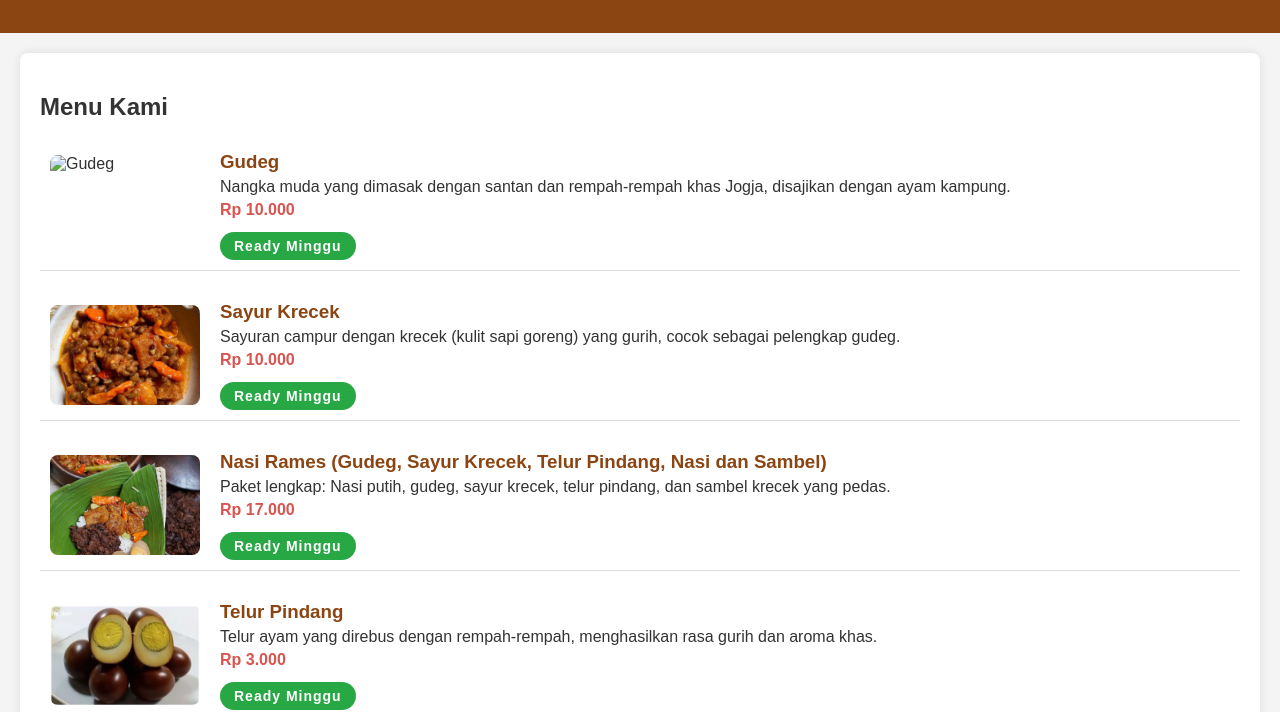
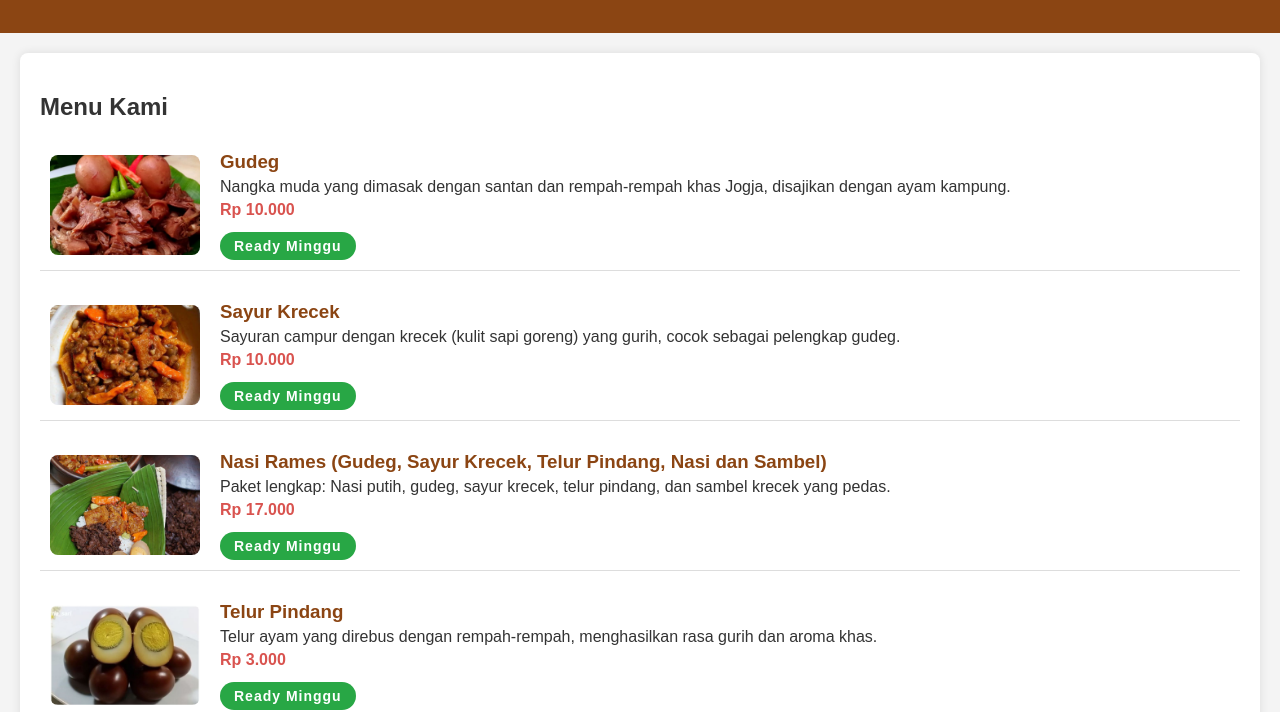
Before and after one commit to zahwaptr/mini-project-warung-gudeg-jogja, a plain HTML site: page index.html in a window 1280 px wide. Shown: the part 94-806 px from the top of the page. Drawn offline with Linux system fonts and the light colour scheme.

Commit message:
Update index.html

```diff
--- a/index.html
+++ b/index.html
@@ -119,7 +119,7 @@
         <h2>Menu Kami</h2>
 
         <div class="menu-item">
-            <img src="gudeg-.jpg" alt="Gudeg">
+            <img src="images/gudeg-.jpg" alt="Gudeg">
             <div class="menu-details">
                 <h3>Gudeg</h3>
                 <p>Nangka muda yang dimasak dengan santan dan rempah-rempah khas Jogja, disajikan dengan ayam kampung.</p>
```
